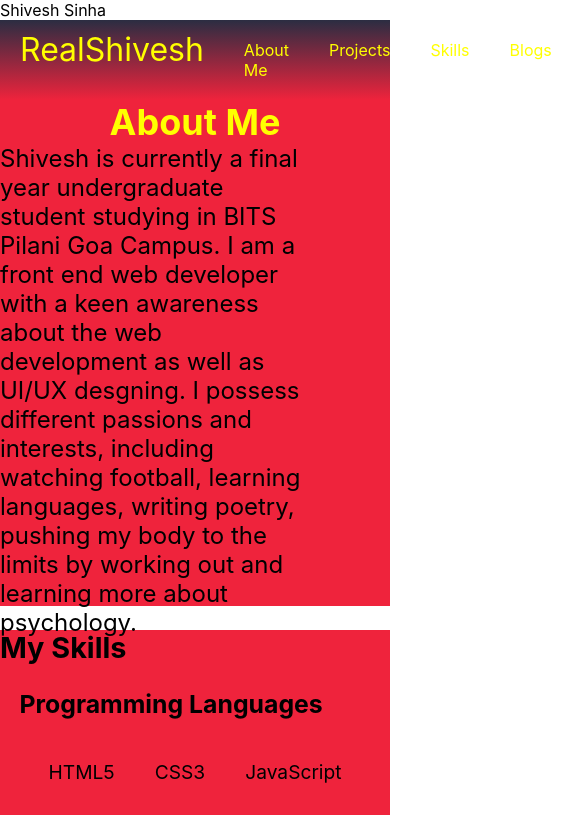
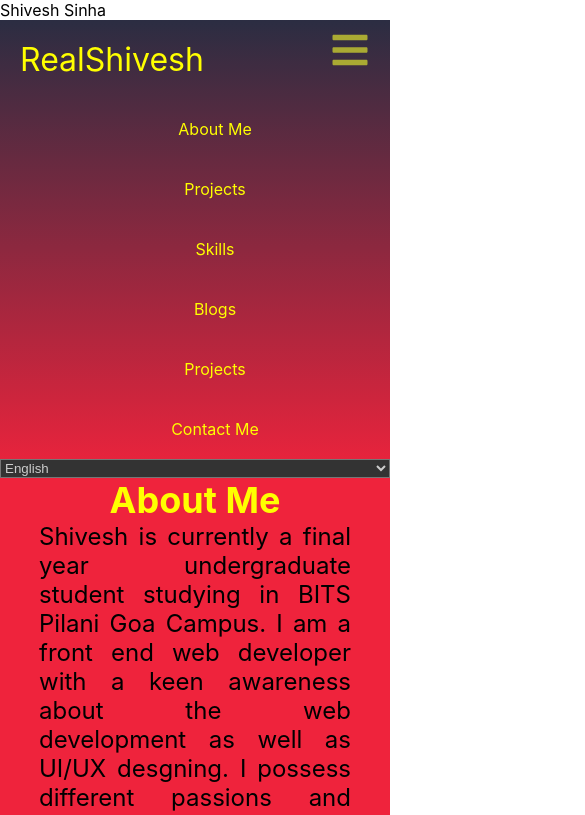
Before and after one commit to RealShivesh/portfolio, a React (Create React App) app: page / in a window 390 px wide. Shown: the top 815 px of the page, 585 px wide, since content can reach past the window. Built offline with nearby package versions, Linux system fonts and the light colour scheme.

Commit message:
makes the navbar responsive

```diff
--- a/src/components/About.jsx
+++ b/src/components/About.jsx
@@ -1,7 +1,7 @@
 import styled from 'styled-components'
 
 const Section = styled.section`
-  height: 60vh;
+  height: 100vh;
   display: flex;
   flex-direction: column;
   background: #ef233c;
@@ -16,7 +16,8 @@ const Heading = styled.h1`
 
 const Paragraph = styled.div`
   font-size: 1.5rem;
-  text-align: left;
+  text-align: justify;
+  align-self: center;
   width: 80vw;
 `
 
--- a/src/components/ContactMe.jsx
+++ b/src/components/ContactMe.jsx
@@ -7,7 +7,6 @@ import {
   FaGithub,
   FaMedium,
   FaWhatsapp,
-  FaMailBulk,
   FaEnvelope,
 } from 'react-icons/fa'
 
@@ -25,6 +24,7 @@ const Social = styled.div`
 export const ContactMe = () => {
   return (
     <>
+      <h1>Contact Me</h1>
       <div>
         Wanna connect with me? Why not? You can connect with me using the
         following links:
--- a/src/components/Navigation.jsx
+++ b/src/components/Navigation.jsx
@@ -1,4 +1,6 @@
 import styled from 'styled-components'
+import { useState } from 'react'
+import { FaBars } from 'react-icons/fa'
 
 const NavBar = styled.header`
   position: sticky;
@@ -10,56 +12,125 @@ const NavBar = styled.header`
     rgba(239, 35, 60, 1) 0%,
     rgba(43, 45, 66, 1) 100%
   );
+  @media only screen and (max-width: 768px) {
+    flex-direction: column;
+  }
 `
 
 const Brand = styled.div`
-  margin: 10px 0px;
+  display: flex;
   font-size: 2rem;
   color: white;
   justify-content: center;
+  @media only screen and (max-width: 768px) {
+    justify-content: space-between;
+    flex-direction: row;
+  }
 `
 
 const MenuBar = styled.nav`
   display: flex;
   justify-content: flex-end;
+  @media only screen and (max-width: 768px) {
+    flex-direction: column;
+  }
 `
 
-const MenuButton = styled.button`
-  width: 10vw;
-  min-width: 100px;
+const MenuButton = styled.div`
+  display: flex;
+  width: 40px;
+  height: 40px;
+  margin: 10px 20px;
+  color: #aaaa33;
+  text-decoration: none;
   justify-content: flex-end;
   @media only screen and (min-width: 768px) {
     display: none;
   }
 `
 
-const NavMenuButton = styled.a`
-  color: yellow;
-  text-decoration: none;
-  margin: 20px;
+const NavLink = styled.div`
+  padding: 20px;
+  & a {
+    color: yellow;
+    text-decoration: none;
+  }
+  &:hover {
+    background: #33333333;
+  }
+  @media only screen and (max-width: 768px) {
+    align-items: flex-start;
+    width: 100%;
+    text-align: center;
+  }
+`
+
+const BrandLink = styled.div`
+  padding: 20px;
+  & a {
+    color: yellow;
+    text-decoration: none;
+  }
+  &:hover {
+    background: #33333333;
+  }
+  @media only screen and (max-width: 768px) {
+    align-items: flex-start;
+    width: 100%;
+  }
+`
+
+const LanguageSelector = styled.select`
+  width: 100%;
+  background: #333;
+  color: #ccc;
 `
 
 export const Navigation = () => {
+  const [screenWidth, setScreenWidth] = useState(window.innerWidth)
   return (
     <>
       <NavBar>
         <Brand>
-          <NavMenuButton href="/">RealShivesh</NavMenuButton>
+          <BrandLink>
+            {' '}
+            <a href="#home">RealShivesh</a>
+          </BrandLink>
+          <MenuButton>
+            <FaBars size={40} />{' '}
+          </MenuButton>
         </Brand>
         <MenuBar>
-          <NavMenuButton href="#about"> About Me </NavMenuButton>
-          <NavMenuButton href="#projects"> Projects </NavMenuButton>
-          <NavMenuButton href="#skills"> Skills </NavMenuButton>
-          <NavMenuButton href="#"> Blogs </NavMenuButton>
-          <NavMenuButton href="#projects"> Projects </NavMenuButton>
-          <NavMenuButton href="#contactme"> Contact Me </NavMenuButton>
-          <select name="Select Language" id="language">
+          <NavLink>
+            {' '}
+            <a href="#about"> About Me </a>
+          </NavLink>
+          <NavLink>
+            {' '}
+            <a href="#projects"> Projects </a>
+          </NavLink>
+          <NavLink>
+            {' '}
+            <a href="#skills"> Skills </a>
+          </NavLink>
+          <NavLink>
+            {' '}
+            <a href="#blogs"> Blogs </a>
+          </NavLink>
+          <NavLink>
+            {' '}
+            <a href="#projects"> Projects</a>{' '}
+          </NavLink>
+          <NavLink>
+            {' '}
+            <a href="#contactme"> Contact Me </a>
+          </NavLink>
+          <LanguageSelector name="Select Language" id="language">
             <option value="en">English</option>
             <option value="de">Deutsch</option>
             <option value="es">Español</option>
-          </select>
-        </MenuBar>
-        {/* <MenuButton>Menu</MenuButton> */}
+          </LanguageSelector>
+        </MenuBar>{' '}
       </NavBar>
     </>
   )
--- a/src/components/Projects.jsx
+++ b/src/components/Projects.jsx
@@ -8,7 +8,7 @@ export const Projects = () => {
   return (
     <>
       <Page>
-        <div>Projects</div>
+        <h1>Projects</h1>
       </Page>
     </>
   )
```
